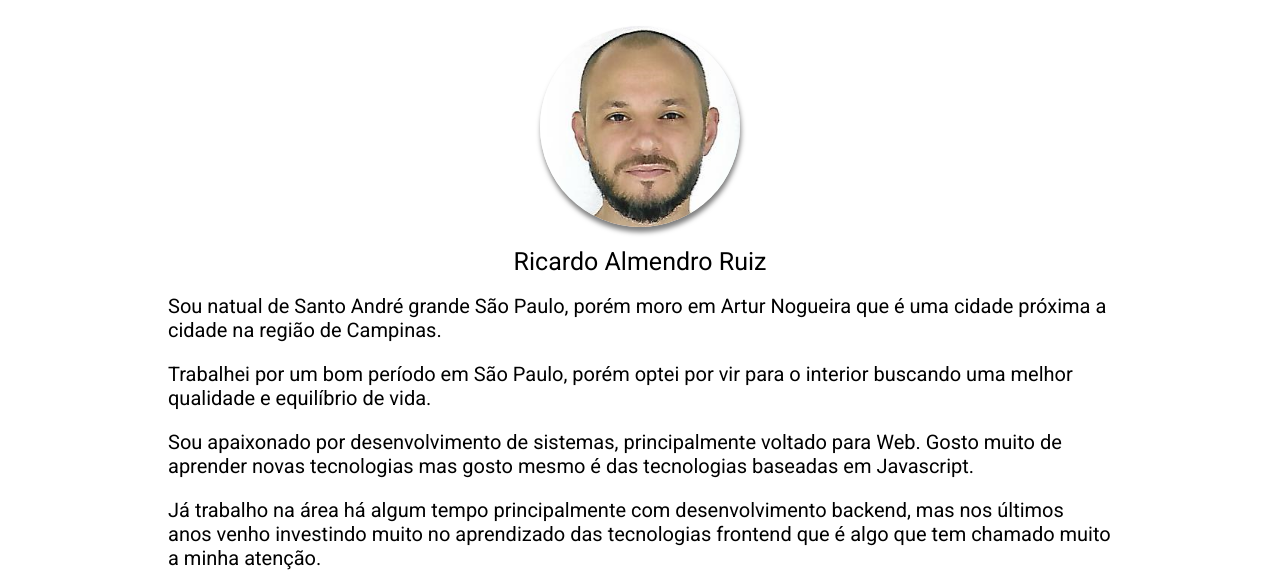
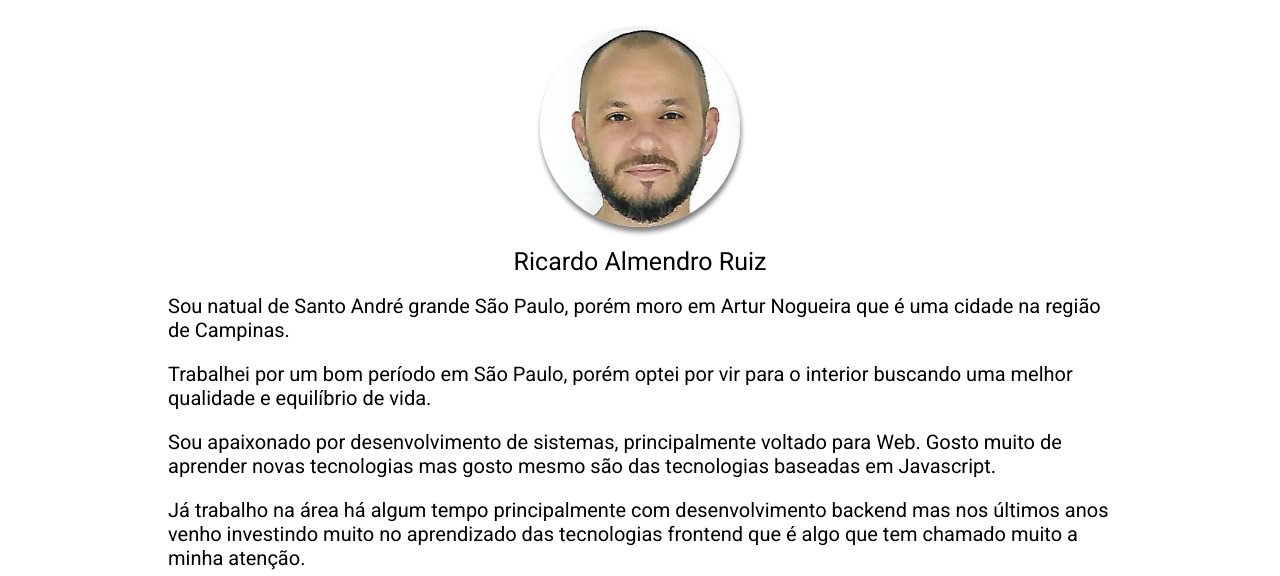
Before and after one commit to ricardoaruiz/covid19-news, a plain HTML site: page about.html in a window 1280 px wide. Shown: the part 224-800 px from the top of the page. Drawn offline with Linux system fonts and the light colour scheme.

Commit message:
Ajuste de texto about

```diff
--- a/about.html
+++ b/about.html
@@ -75,7 +75,7 @@
         <div class="about__description">
           <p>
             Sou natual de Santo André grande São Paulo, porém moro em Artur
-            Nogueira que é uma cidade próxima a cidade na região de Campinas.
+            Nogueira que é uma cidade na região de Campinas.
           </p>
           <p>
             Trabalhei por um bom período em São Paulo, porém optei por vir para
@@ -84,11 +84,11 @@
           <p>
             Sou apaixonado por desenvolvimento de sistemas, principalmente
             voltado para Web. Gosto muito de aprender novas tecnologias mas
-            gosto mesmo é das tecnologias baseadas em Javascript.
+            gosto mesmo são das tecnologias baseadas em Javascript.
           </p>
           <p>
             Já trabalho na área há algum tempo principalmente com
-            desenvolvimento backend, mas nos últimos anos venho investindo muito
+            desenvolvimento backend mas nos últimos anos venho investindo muito
             no aprendizado das tecnologias frontend que é algo que tem chamado
             muito a minha atenção.
           </p>
```
